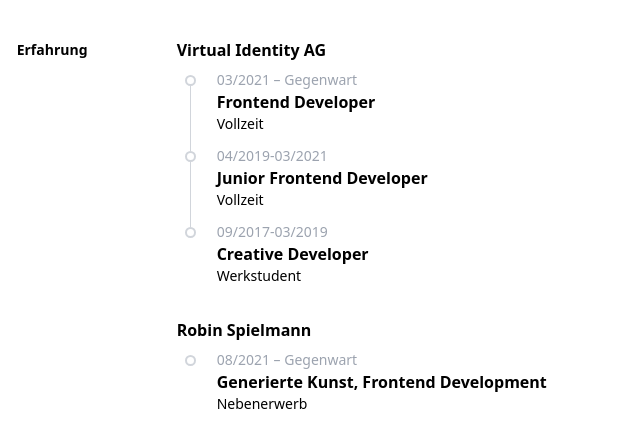
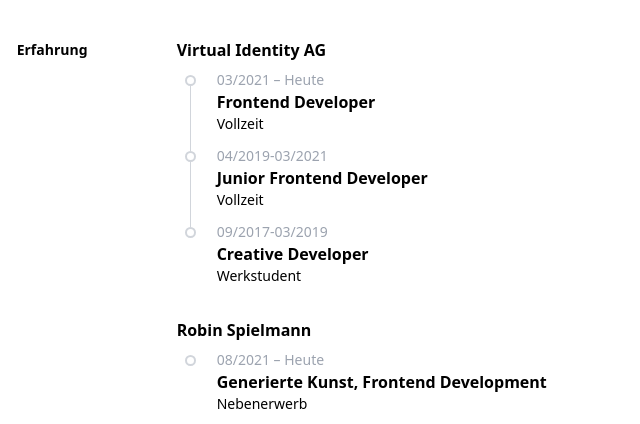
Before and after one commit to iam-robin/resume, a website: page docs/index.html in a window 1280 px wide. Shown: the part 378-802 px from the top of the page, 506-1146 px from the left. Drawn offline with Linux system fonts and the light colour scheme.

Commit message:
fix: 🐛 Typo

```diff
--- a/docs/index.html
+++ b/docs/index.html
@@ -133,7 +133,7 @@
                 ">
                 03/2021 –
                 <span class="english">Present</span>
-                <span class="german">Gegenwart</span>
+                <span class="german">Heute</span>
                 </p>
                 <p class="font-semibold">Frontend Developer</p>
                 <p class="text-sm">
@@ -176,7 +176,7 @@
                 ">
                   08/2021 –
                   <span class="english">Present</span>
-                  <span class="german">Gegenwart</span>
+                  <span class="german">Heute</span>
                 </p>
                 <p class="font-semibold">
                   <span class="english">Generated Art, Frontend Development</span>
```
